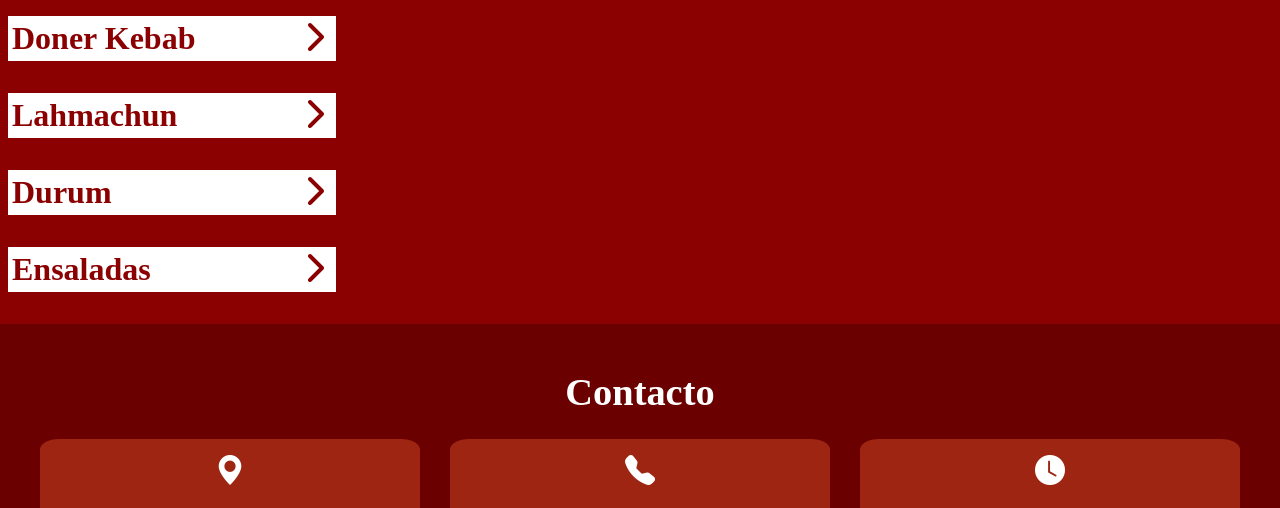
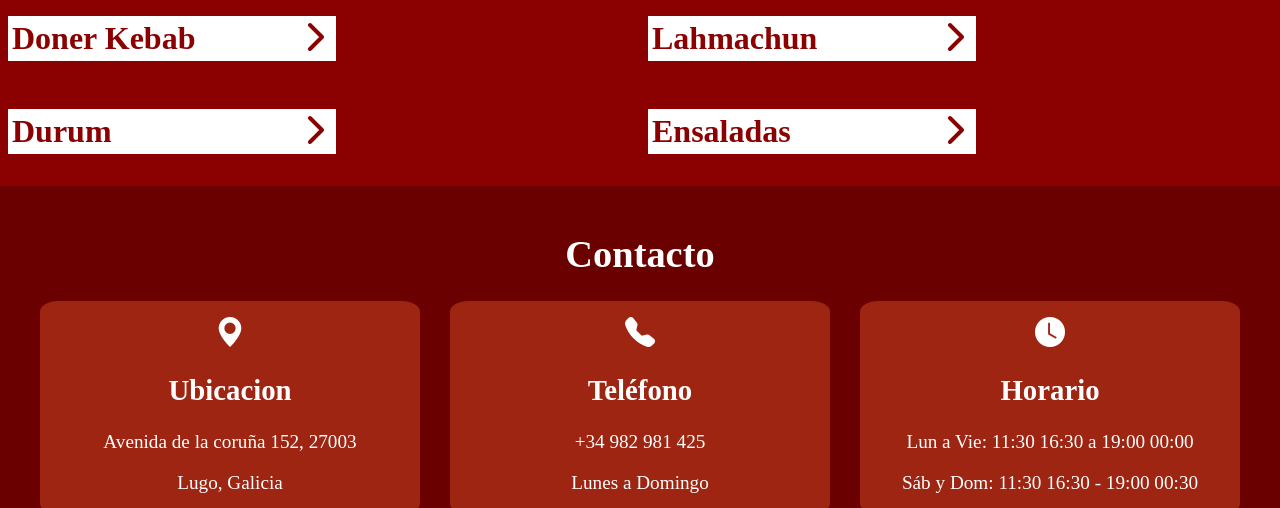
Before and after one commit to neaton-lab/MRK-Webpage, a plain HTML site: page index.html in a window 1280 px wide. Shown: the top 508 px of the page. Drawn offline with nearby package versions, Linux system fonts and the light colour scheme.

Commit message:
WOW, 2 COLS!

```diff
--- a/index.css
+++ b/index.css
@@ -12,6 +12,17 @@ body {
     padding: 0.25rem;
     display: flex;
     justify-content: space-between;
+  }
+
+  .main-menu-display {
+    display: flex;
+    justify-content: space-between;
+    flex-wrap: wrap;
+  }
+
+  .main-menu-display > div {
+    flex: 1;
+    flex-basis: 40%;
   }
 
   .btn-dropdown {
```
